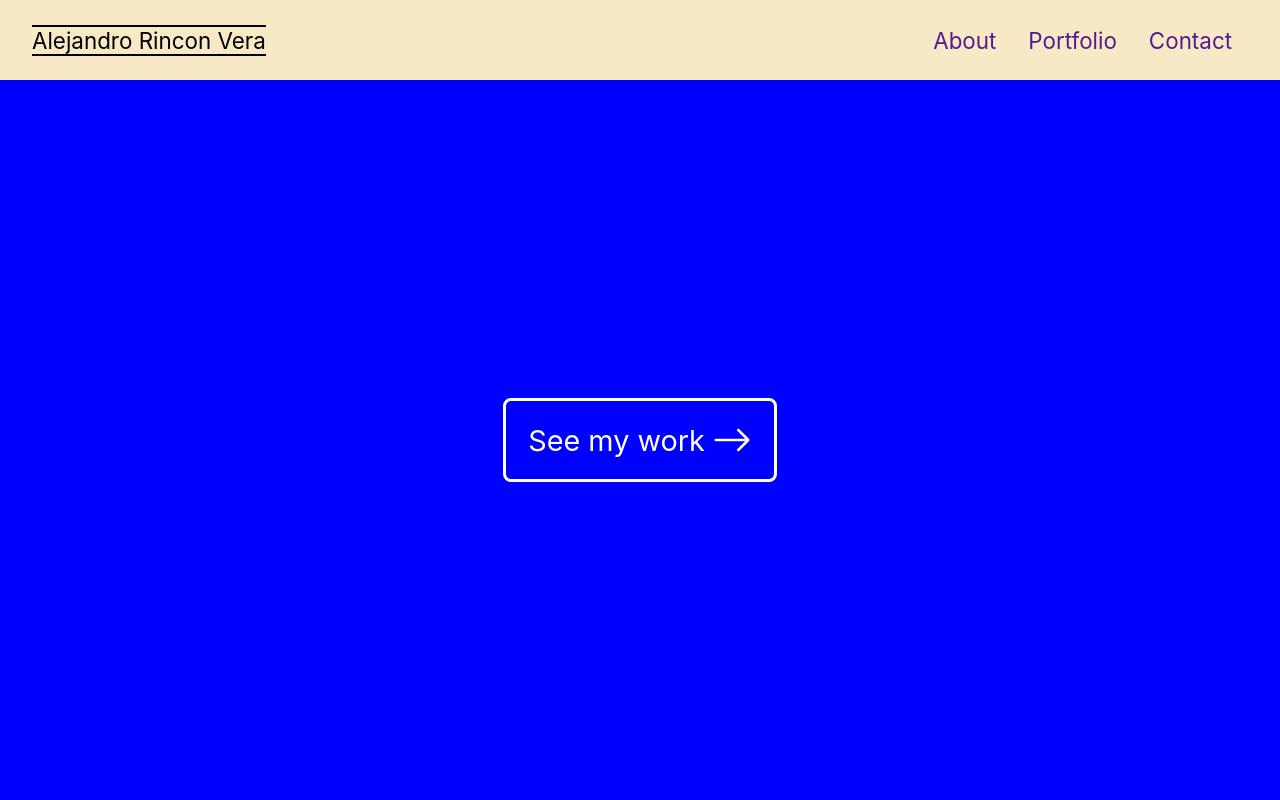
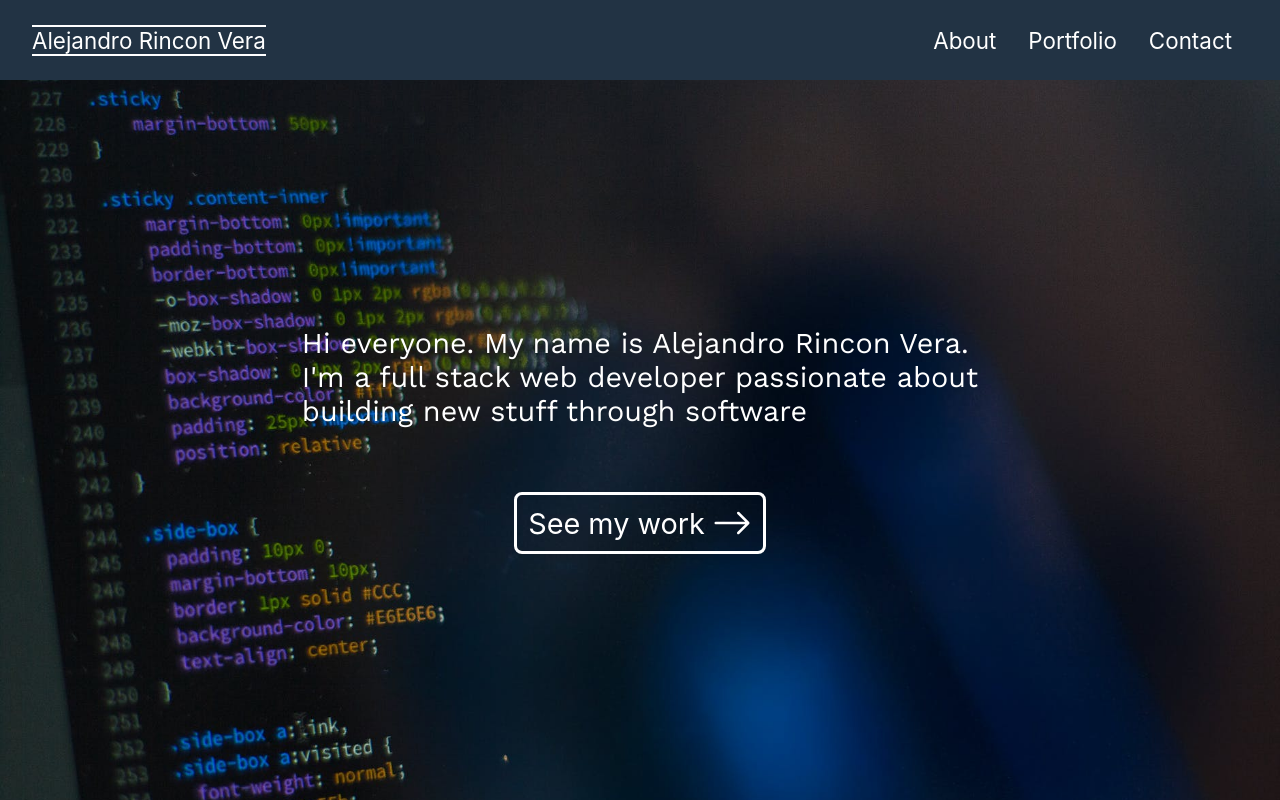
Before and after one commit to lejodev/Portfolio-website, a React (Create React App) app: page / in a window 1280 px wide. Built offline with nearby package versions, Linux system fonts and the light colour scheme.

Commit message:
Home static part finished

```diff
--- a/public/index.html
+++ b/public/index.html
@@ -24,6 +24,13 @@
       work correctly both with client-side routing and a non-root public URL.
       Learn how to configure a non-root public URL by running `npm run build`.
     -->
+
+    <!-- Google font  -->
+    <link rel="preconnect" href="https://fonts.gstatic.com" />
+    <link
+      href="https://fonts.googleapis.com/css2?family=Work+Sans:wght@300;400&display=swap"
+      rel="stylesheet"
+    />
     <title>React App</title>
   </head>
   <body>
--- a/src/components/home/Home.jsx
+++ b/src/components/home/Home.jsx
@@ -2,14 +2,26 @@ import React from "react";
 import "./_home.scss";
 import "../../styles/buttons/_my-button.scss";
 import { BsArrowRight } from "react-icons/bs";
+import codingImage from "../../images/coding.jpeg";
 
 const Home = () => {
   return (
-    <div className="home">
+    <div className="home" style={
+        {backgroundImage:`url(${codingImage})`}
+    }>
+      <div className="text">
+        <span className="text-row">
+          Hi everyone. My name is Alejandro Rincon Vera.
+        </span>
+        <span className="text-row">
+          I'm a full stack web developer passionate about
+        </span>
+        <span className="text-row">building new stuff through software</span>
+      </div>
       <div className="button">
-        <div className="text">See my work</div>
+        See my work
         <div className="icon">
-          <BsArrowRight className="iconn"  size={40} />
+          <BsArrowRight className="iconn" size={40} />
         </div>
       </div>
     </div>
--- a/src/components/home/_home.scss
+++ b/src/components/home/_home.scss
@@ -1,7 +1,23 @@
-.home{
-    display: flex;
-    align-items: center;
-    justify-content: center;
-    height: 90vh;
-    background-color: blue;
+.home {
+  display: flex;
+  flex-flow: column;
+  align-items: center;
+  justify-content: center;
+  height: 90vh;
+  background-color: blue;
+  background-position: center;
+  background-repeat: no-repeat;
+  background-size: cover;
+  .text,
+  .button {
+    margin: 2rem 0 2rem 0;
+  }
+  .text {
+    .text-row {
+      display: block;
+      color: #fff;
+      font-size: 1.8rem;
+      font-family: 'Work Sans', sans-serif;
+    }
+  }
 }
--- a/src/components/nav/_navigation.scss
+++ b/src/components/nav/_navigation.scss
@@ -3,13 +3,14 @@
   height: 10vh;
   padding: 0 2rem 0 2rem;
   box-sizing: border-box;
-  background-color: rgb(248, 233, 198);
+  background-color: #234;
   display: flex;
   justify-content: space-between;
   align-items: center;
   .logo {
-    border-top: 2px solid black;
-    border-bottom: 2px solid black;
+    color: #fff;
+    border-top: 2px solid #fff;
+    border-bottom: 2px solid #fff;
     font-size: 1.4rem;
   }
   .menu {
@@ -19,9 +20,10 @@
       justify-content: flex-end;
       li {
         list-style: none;
-        padding: 0 1rem 0 1rem ;
+        padding: 0 1rem 0 1rem;
         .link {
           font-size: 1.4rem;
+          color: #fff;
           text-decoration: none;
         }
       }
--- a/src/styles/buttons/_my-button.scss
+++ b/src/styles/buttons/_my-button.scss
@@ -1,6 +1,6 @@
 .button {
   width: 18vw;
-  padding: 1.2rem;
+  padding: 0.5rem;
   border: 3px solid #fff;
   border-radius: 0.5rem;
   background-color: transparent;
@@ -11,6 +11,8 @@
   flex-flow: row;
   justify-content: space-around;
   align-items: center;
+  color: #fff;
+  font-size: 1.8rem;
   .text {
     color: #fff;
     font-size: 1.8rem;
```
Also changed, not shown: src/images/coding.jpeg (added).
